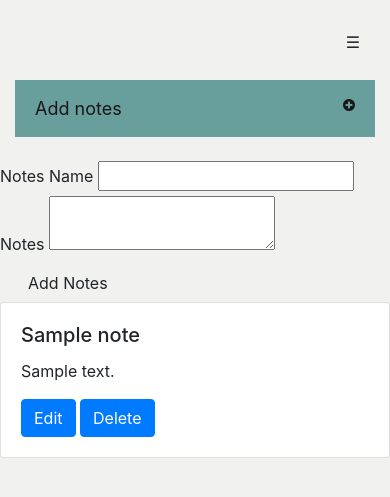
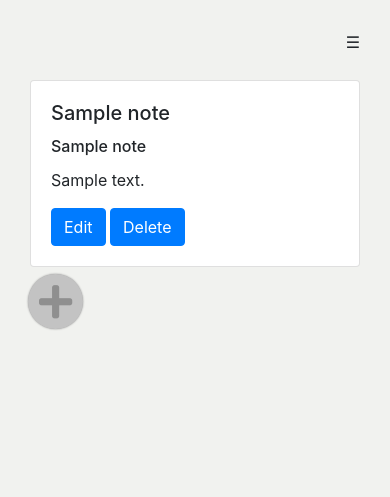
Before and after one commit to ClaireLally8/StudyPal, a Flask app: page /notes in a window 390 px wide. Shown: the top 497 px of the page. Run offline with Flask 2, Linux system fonts and the light colour scheme; the visitor is signed in with stand-in values (Sample User, id 1); a database or web service that is not in the repository returns one stand-in record (values such as "Sample title"); some libraries are stand-ins or nearby versions.

Commit message:
re-design of notes page

```diff
--- a/templates/notes.html
+++ b/templates/notes.html
@@ -1,14 +1,24 @@
 {% extends "base.html" %}
 {% block body %}
-
-<div class="container-fluid">
-  <button class="accordion">Add notes</button>
-  <div class="panel">
+<div class="modal fade bd-example-modal-lg" tabindex="-1" role="dialog" aria-labelledby="myLargeModalLabel" aria-hidden="true">
+  <div class="modal-dialog modal-lg" role="document">
+    <div class="modal-content">
+      <div class="modal-header">
+        <h5 class="modal-title" id="exampleModalLabel">Add a Note</h5>
+        <button type="button" class="close" data-dismiss="modal" aria-label="Close">
+          <span aria-hidden="true">&times;</span>
+        </button>
+      </div>
+      <form action="{{ url_for('add_notes') }}" method="POST">
         <br>
-    <div class = "container-fluid">
-    <form action="{{ url_for('add_notes') }}" method="POST">
-      <div class="row">
-      <div class="row">
+        <select id="subject" name="subject" required>
+          <option value="" disabled selected>Choose the Subject</option>
+          {% for sub in subjects %}
+          <option value="{{sub.subject}}">{{sub.subject}}
+          </option>
+          {% endfor %}
+        </select>
+        <br><br>
         <div class="input-field">
           <label for="title">Notes Name</label>
           <input id="title" name="title" type="text" required>
@@ -17,23 +27,18 @@
           <label for="icon_telephone">Notes</label>
           <textarea name="note" id="note"></textarea>
         </div>
-    </div>
-      </div>
-      <div class="row">
-        <button class="btn waves-effect waves-light" type="submit">Add Notes
-        </button>
-      </div>
+        <button class="btn btn-link thisbutton" type="submit">Add Note</button><br><br><br>
       </form>
     </div>
   </div>
 </div>
-
-<div class="row">
+<div class="container-fluid">
   {% for notes in notes %}
   <div class="col-lg-3 col-md-6 col-sm-12">
     <div class="card">
       <div class="card-body">
-        <h5 class="card-title">{{notes.title}}</h5>
+      <h5 class="card-title">{{notes.subject}}</h5>
+        <h6 class="card-title">{{notes.title}}</h6>
         <p class="card-text">{{notes.note}}</p>
         <a href="{{url_for('edit_notes', note_id=notes._id)}}" class="btn btn-primary">Edit</a>
         <a href="{{url_for('delete_notes', note_id=notes._id)}}" class="btn btn-primary">Delete</a>
@@ -42,4 +47,7 @@
   </div>
   {% endfor %}
 </div>
+<div class="col-lg-2 col-md-2 col-xs-2 col-sm-2 icons">
+<button type="button" class="btn btn-link fixedbottom" data-toggle="modal" data-target=".bd-example-modal-lg"><i class="fas fa-plus alignment new"></i></button>
+</div>
 {% endblock %}
```
Lines whose indentation alone changed are shown as unchanged.
